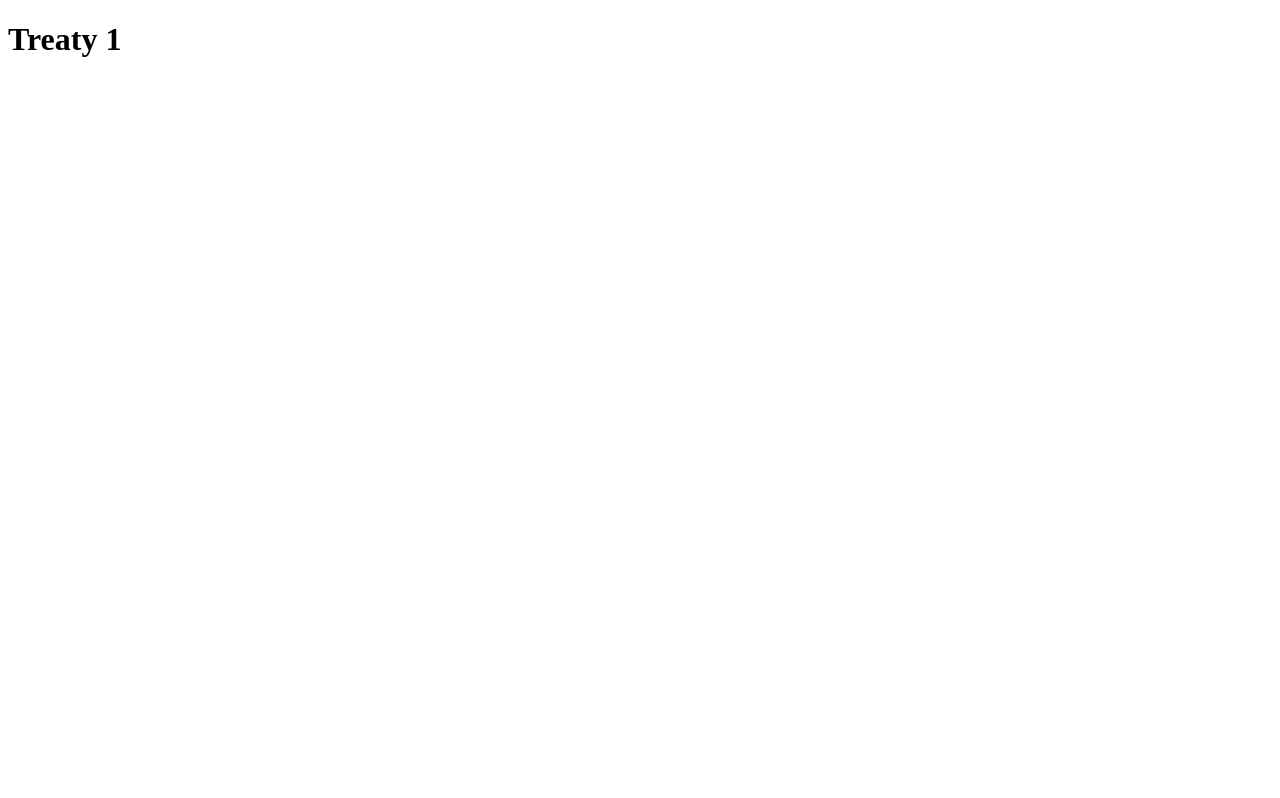
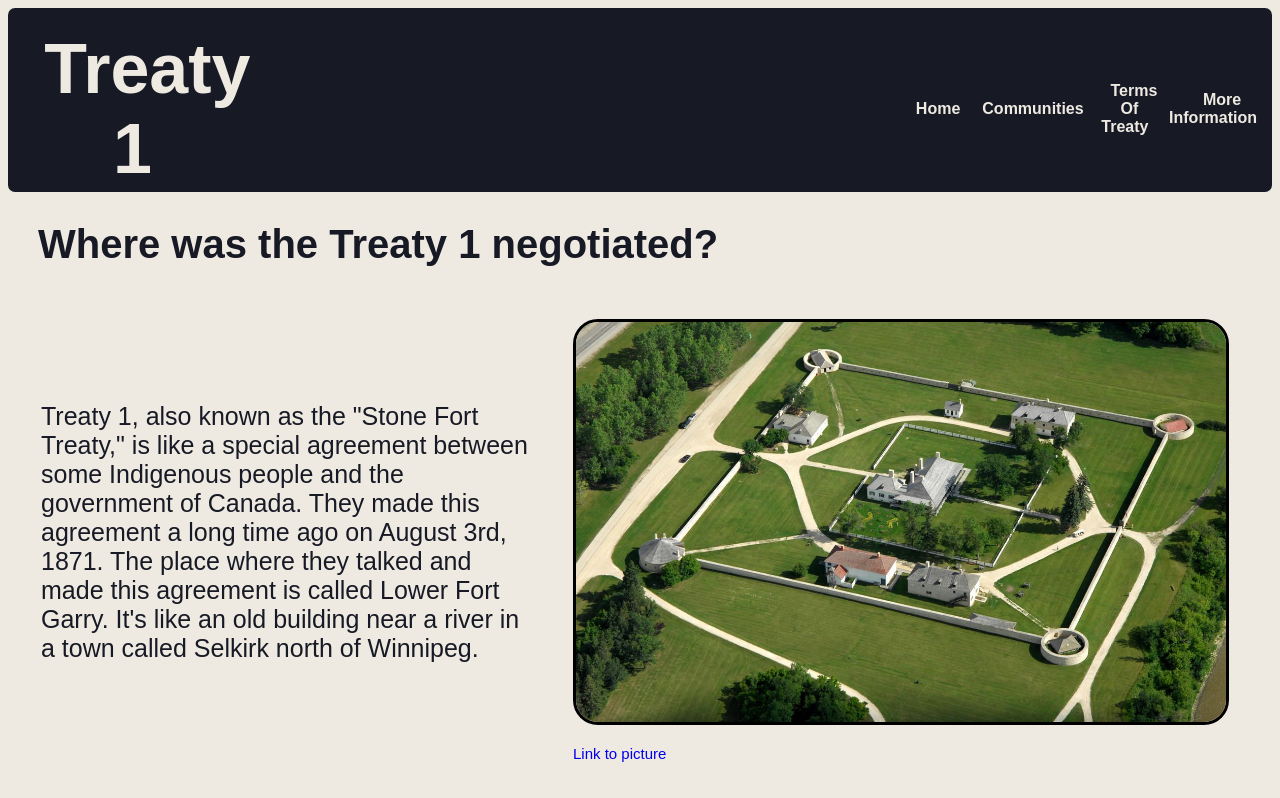
Before and after one commit to YoursTruly1290/WP3---Janay, a plain HTML site: page index.html in a window 1280 px wide. Drawn offline with Linux system fonts and the light colour scheme.

Commit message:
sfdfasfasdfsd

```diff
--- a/CSS/stylesheet.css
+++ b/CSS/stylesheet.css
@@ -0,0 +1,46 @@
+.nav-link{
+  display: inline;
+  padding: 5px;
+  margin: 4px;
+  color: #EEEAE2;
+}
+header{
+  background-color: #171925;
+  border-radius: 7px;
+}
+a{
+  font-family: sans-serif;
+  text-decoration: none;
+}
+h1{
+  color: #EEEAE2;
+  font-family:sans-serif;
+  font-size: 70px;
+  display: inline;
+  vertical-align:super;
+  padding-left: 30px;
+}
+body{
+  background-color: #EEEAE2;
+}
+h2{
+  color: #171925;
+  font-family:sans-serif;
+  font-size: 40px;
+  vertical-align:super;
+  padding-left: 30px;
+  margin-top: 30px;
+}
+p{
+  color: #171925;
+  font-family:sans-serif;
+  font-size: 25px;
+  vertical-align:super;
+  padding-left: 30px;
+}
+figcaption{
+  color: #184CB9;
+  font-family:sans-serif;
+  font-size: 15px;
+  padding-left: 40px;
+}
--- a/index.html
+++ b/index.html
@@ -10,6 +10,34 @@
   </style>
 </head>
 <body>
-  <h1>Treaty 1</h1>
+  <!-- Navigational Bar -->
+  <header style="color: #171925;">
+    <table>
+
+      <th><h1>Treaty 1</h1></th>
+
+      <!-- Navigation links -->
+      <nav>
+        <div class="nav-link">
+          <th style="padding-left: 650px;"><a class="nav-link" href="index.html">Home</a></th>
+          <th><a class="nav-link" href="ExtracurricularActivities.html">Communities</a></th>
+          <th><a class="nav-link" href="AboutMe.html">Terms Of Treaty</a></th>
+          <th><a class="nav-link" href="ContactMe.html">More Information</a></th>
+        </div>
+      </nav>
+    </table>
+  </header>
+
+  <h2>Where was the Treaty 1 negotiated?</h2>
+  <table>
+    <tr>
+      <td><p>Treaty 1, also known as the "Stone Fort Treaty," is like a special agreement between some Indigenous people and the government of Canada. They made this agreement a long time ago on August 3rd, 1871. The place where they talked and made this agreement is called Lower Fort Garry. It's like an old building near a river in a town called Selkirk north of Winnipeg.</p></td>
+
+      <td>
+        <figure><img style="border-style:solid; border-radius: 25px;" src="Images/2f6a33b33b2ffcac5cd2f99012c90bbb.jpg" alt="" width="650" height="400" /></figure>
+        <figcaption><a href="https://www.pinterest.ca/pin/365847169714610668/" target="_blank">Link to picture</a></figcaption>
+      </td>
+    </tr>
+  </table>
 </body>
 </html>
```
Also changed, not shown: Images/2f6a33b33b2ffcac5cd2f99012c90bbb.jpg (added), treatyTerms.html (added).
